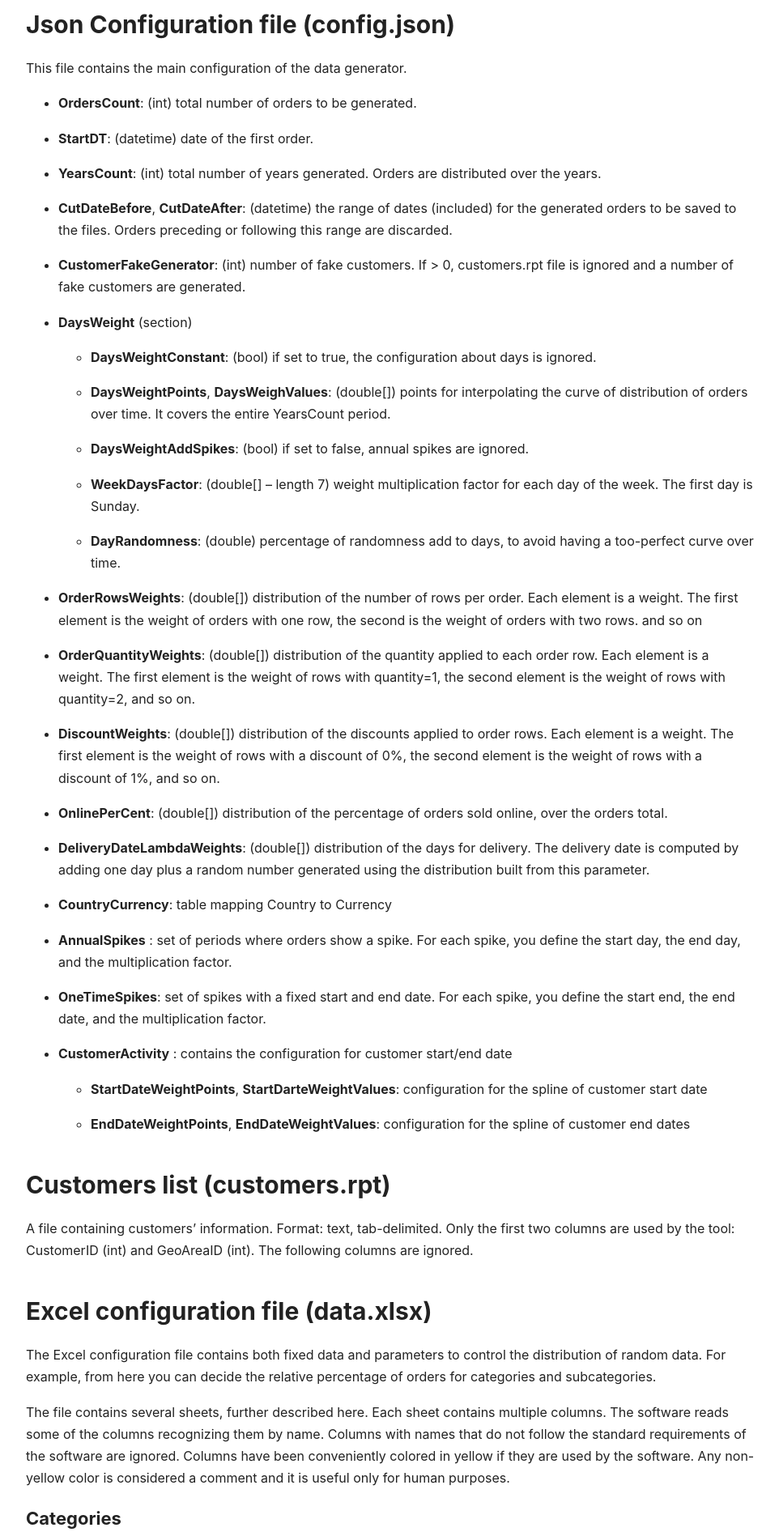
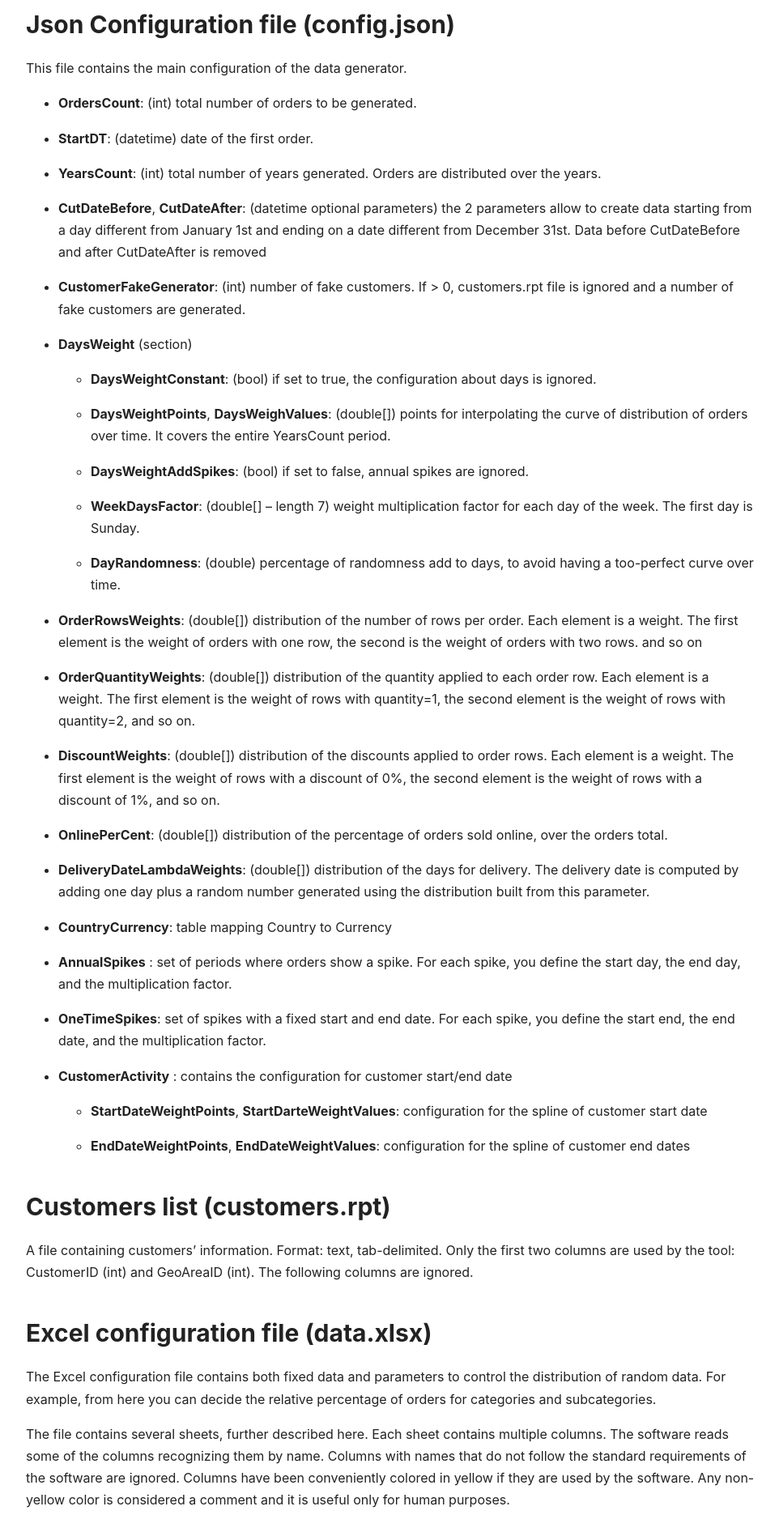
Before and after one commit to sql-bi/docs, a Jekyll site: the page built from _docs/contoso-data-generator/databasegenerator.md, in a window 1280 px wide. Shown: the part 1503-3395 px from the top of the page at 81% size, without its empty margins (288-1250 px from the left). Built offline with Jekyll 4.4.1, drawn with Linux system fonts in a browser that asks for light colours; some web fonts are replaced.

Commit message:
changed description for parameters CutDateBefore and CutDateAfter

```diff
--- a/_docs/contoso-data-generator/databasegenerator.md
+++ b/_docs/contoso-data-generator/databasegenerator.md
@@ -36,7 +36,7 @@ This file contains the main configuration of the data generator.
 
 - **YearsCount**: (int) total number of years generated. Orders are distributed over the years.
 
-- **CutDateBefore**, **CutDateAfter**: (datetime) the range of dates (included) for the generated orders to be saved to the files. Orders preceding or following this range are discarded.
+- **CutDateBefore**, **CutDateAfter**: (datetime optional parameters) the 2 parameters allow to create data starting from a day different from January 1st  and ending on a date different from December 31st. Data before CutDateBefore and after CutDateAfter is removed
 
 - **CustomerFakeGenerator**: (int) number of fake customers. If > 0, customers.rpt file is ignored and a number of fake customers are generated.
 
```
